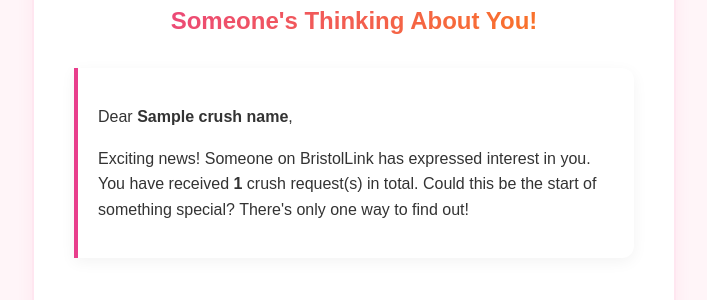
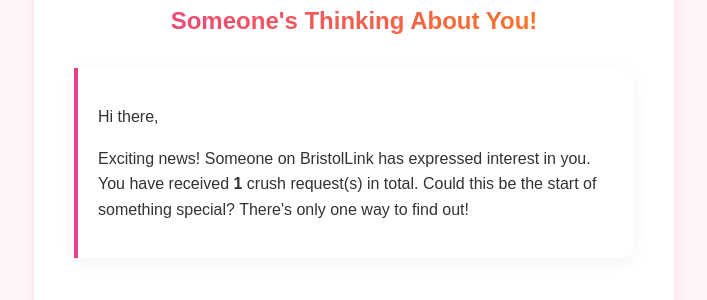
Before and after one commit to BRSY1/BristolLink, a Django app: template backend/api/templates/invitation_email.html in a window 1280 px wide. Shown: the part 364-664 px from the top of the page, without its empty margins (286-993 px from the left). Run offline with Django 5.2, Linux system fonts and the light colour scheme; the template is opened without the code that fills it: most values are stand-ins (such as "Sample title", 1, 10 or a date in 2020); grey boxes marked "Sample" are stand-in pictures.

Commit message:
update email

```diff
--- a/backend/api/templates/invitation_email.html
+++ b/backend/api/templates/invitation_email.html
@@ -145,7 +145,7 @@
         </div>
 
         <div class="message-box">
-          <p>Dear <b>{{ crush_name }}</b>,</p>
+          <p>Hi there,</p>
           <p>
             Exciting news! Someone on BristolLink has expressed interest in you.
             You have received <b>{{ crush_count }}</b> crush request(s) in
--- a/backend/api/views.py
+++ b/backend/api/views.py
@@ -154,7 +154,6 @@
     def post(self, request):
         user = request.user
         crush_email = request.data.get("crush_email")
-        crush_name = request.data.get("crush_name")
 
         # Check if email is a valid Bristol email
         if (not crush_email or
@@ -168,7 +167,7 @@
 
         serializer = CrushSerializer(data={
             "submitter": user.email,
-            "crush_name": crush_name,
+            "crush_name": request.data.get("crush_name"),
             "crush_email": crush_email,
             "message": request.data.get("message")
         })
@@ -180,6 +179,8 @@
 
             # Send invitation email to crush if they are not registered
             if User.objects.filter(email=crush_email).exists():
+                crush_name = User.objects.get(email=crush_email).username
+
                 self.send_notification_email(
                     crush_name, crush_email, crush_count, "Someone has a crush on you!", "crush_email.html"
                 )
```
